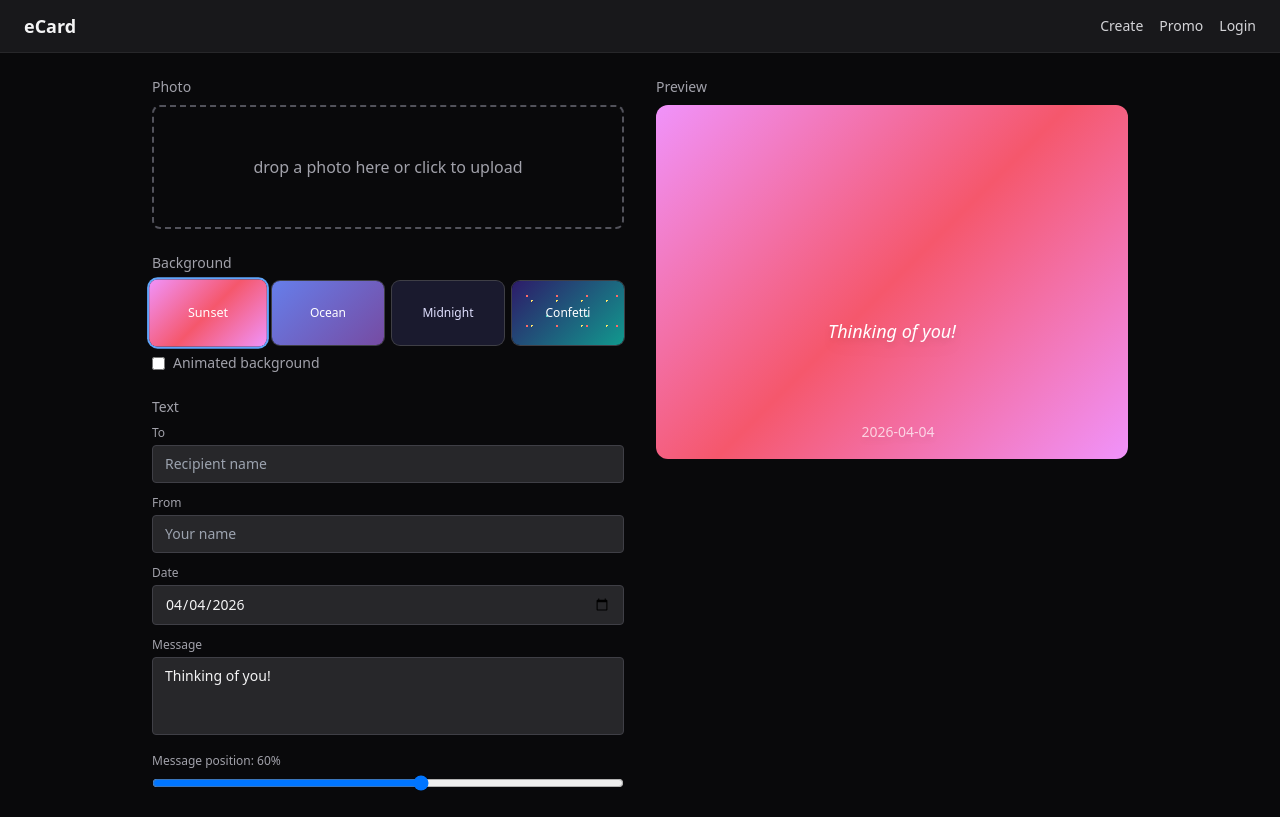
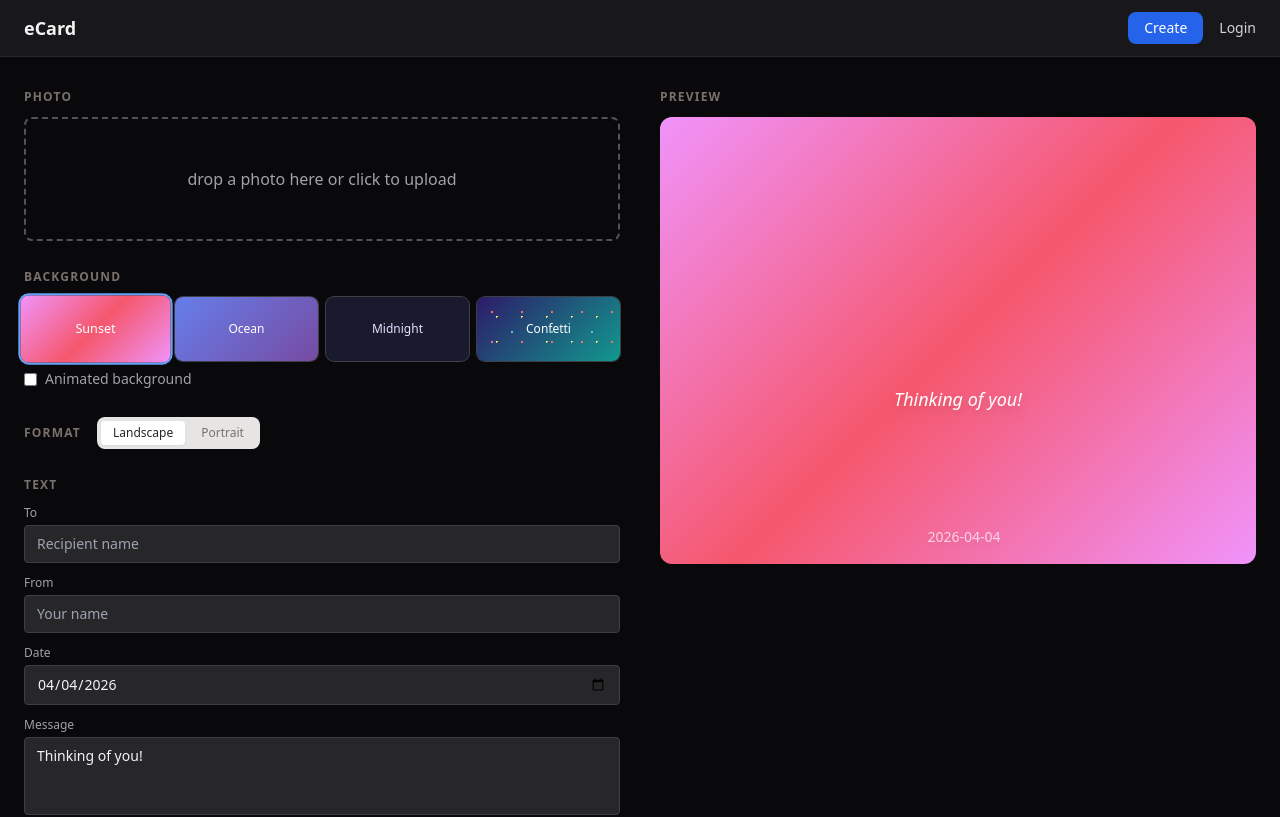
Before and after one commit to daronjay/ecard-app, a Next.js app: page /create in a window 1280 px wide. Shown: the top 817 px of the page. Built offline with nearby package versions, Linux system fonts and the light colour scheme; no server answers.

Commit message:
fix share page bugs: add back button, fix download scroll gap, dirty guard on logo nav

```diff
--- a/src/app/card/[id]/page.tsx
+++ b/src/app/card/[id]/page.tsx
@@ -44,7 +44,7 @@ export default function CardPage() {
   if (error) {
     return (
       <div className="min-h-screen flex items-center justify-center">
-        <p className="text-zinc-400">{error}</p>
+        <p className="text-stone-400">{error}</p>
       </div>
     );
   }
@@ -52,30 +52,39 @@ export default function CardPage() {
   if (!card) {
     return (
       <div className="min-h-screen flex items-center justify-center">
-        <p className="text-zinc-400">loading...</p>
+        <p className="text-stone-400">loading...</p>
       </div>
     );
   }
 
   return (
-    <div className="max-w-2xl mx-auto p-6">
+    <div className="max-w-2xl mx-auto px-6 py-8">
+      <div className="flex items-center gap-3 mb-5">
+        <button
+          onClick={() => window.history.back()}
+          className="text-stone-400 hover:text-stone-700 text-sm transition-colors"
+        >
+          ← back
+        </button>
+      </div>
       <CardPreview
         ref={cardRef}
         template={card.template}
         photoUrl={card.photoUrl}
         textConfig={card.textConfig || defaultTextConfig}
         animated={card.animated}
+        format={card.format}
       />
-      <div className="flex gap-3 mt-4">
+      <div className="flex gap-3 mt-5 pb-8">
         <button
           onClick={handleDownload}
-          className="flex-1 bg-blue-600 hover:bg-blue-500 text-white py-2 px-4 rounded-lg text-sm font-medium transition-colors"
+          className="flex-1 bg-blue-600 hover:bg-blue-500 text-white py-2.5 px-4 rounded-lg text-sm font-medium transition-colors shadow-sm"
         >
           Download
         </button>
         <button
           onClick={handleCopyLink}
-          className="flex-1 bg-zinc-700 hover:bg-zinc-600 text-white py-2 px-4 rounded-lg text-sm font-medium transition-colors"
+          className="flex-1 bg-stone-800 hover:bg-stone-700 text-white py-2.5 px-4 rounded-lg text-sm font-medium transition-colors shadow-sm"
         >
           {copied ? "copied!" : "Copy link"}
         </button>
--- a/src/app/create/page.tsx
+++ b/src/app/create/page.tsx
@@ -1,9 +1,10 @@
 "use client";
 
-import { useRef, useState } from "react";
+import { useEffect, useRef, useState } from "react";
 import { useRouter } from "next/navigation";
 import html2canvas from "html2canvas";
 import { TextConfig, defaultTextConfig } from "@/lib/types";
+import { useDirty } from "@/lib/dirty-context";
 import CardPreview from "@/components/CardPreview";
 import PhotoUpload from "@/components/PhotoUpload";
 import TemplatePicker from "@/components/TemplatePicker";
@@ -12,21 +13,38 @@ import TextEditor from "@/components/TextEditor";
 export default function CreatePage() {
   const router = useRouter();
   const cardRef = useRef<HTMLDivElement>(null);
+  const { setDirty } = useDirty();
 
   const [template, setTemplate] = useState("gradient-sunset");
   const [animated, setAnimated] = useState(false);
   const [photoUrl, setPhotoUrl] = useState<string | null>(null);
+  const [format, setFormat] = useState<"landscape" | "portrait">("landscape");
   const [textConfig, setTextConfig] = useState<TextConfig>({
     ...defaultTextConfig,
     date: new Date().toISOString().split("T")[0],
   });
   const [saving, setSaving] = useState(false);
 
+  const markDirty = () => setDirty(true);
+
+  // browser close/refresh guard
+  useEffect(() => {
+    const handler = (e: BeforeUnloadEvent) => {
+      e.preventDefault();
+      e.returnValue = "";
+    };
+    window.addEventListener("beforeunload", handler);
+    return () => {
+      window.removeEventListener("beforeunload", handler);
+      setDirty(false);
+    };
+  }, [setDirty]);
+
   const handleDownload = async () => {
     if (!cardRef.current) return;
     const canvas = await html2canvas(cardRef.current, {
       useCORS: true,
-      scale: 2, // retina quality
+      scale: 2,
       backgroundColor: null,
     });
     const link = document.createElement("a");
@@ -40,68 +58,138 @@ export default function CreatePage() {
     const res = await fetch("/api/cards", {
       method: "POST",
       headers: { "Content-Type": "application/json" },
-      body: JSON.stringify({ photoUrl, template, textConfig, animated }),
+      body: JSON.stringify({
+        photoUrl,
+        template,
+        textConfig,
+        animated,
+        format,
+      }),
     });
     const data = await res.json();
     setSaving(false);
     if (data.id) {
+      setDirty(false);
       router.push(`/card/${data.id}`);
     }
   };
 
   return (
-    <div className="max-w-5xl mx-auto p-6">
-      <div className="grid grid-cols-1 md:grid-cols-2 gap-8">
-        {/* controls */}
-        <div className="space-y-6">
+    <div className="max-w-7xl mx-auto px-6 py-8">
+      <div className="grid grid-cols-1 lg:grid-cols-2 gap-10">
+        {/* controls panel */}
+        <div className="space-y-7">
           <section>
-            <h2 className="text-sm font-medium text-zinc-400 mb-2">Photo</h2>
-            <PhotoUpload onUpload={setPhotoUrl} currentUrl={photoUrl} />
-          </section>
-
-          <section>
-            <h2 className="text-sm font-medium text-zinc-400 mb-2">
-              Background
+            <h2 className="text-xs font-semibold text-stone-500 uppercase tracking-widest mb-3">
+              Photo
             </h2>
-            <TemplatePicker
-              selected={template}
-              onSelect={setTemplate}
-              animated={animated}
-              onToggleAnimated={setAnimated}
+            <PhotoUpload
+              onUpload={(url) => {
+                setPhotoUrl(url);
+                markDirty();
+              }}
+              currentUrl={photoUrl}
             />
           </section>
 
           <section>
-            <h2 className="text-sm font-medium text-zinc-400 mb-2">Text</h2>
-            <TextEditor config={textConfig} onChange={setTextConfig} />
+            <div className="flex items-center justify-between mb-3">
+              <h2 className="text-xs font-semibold text-stone-500 uppercase tracking-widest">
+                Background
+              </h2>
+            </div>
+            <TemplatePicker
+              selected={template}
+              onSelect={(t) => {
+                setTemplate(t);
+                markDirty();
+              }}
+              animated={animated}
+              onToggleAnimated={(v) => {
+                setAnimated(v);
+                markDirty();
+              }}
+            />
           </section>
 
-          <div className="flex gap-3">
+          <section>
+            <div className="flex items-center gap-4 mb-3">
+              <h2 className="text-xs font-semibold text-stone-500 uppercase tracking-widest">
+                Format
+              </h2>
+              <div className="flex gap-1 bg-stone-200 rounded-lg p-1">
+                <button
+                  onClick={() => {
+                    setFormat("landscape");
+                    markDirty();
+                  }}
+                  className={`px-3 py-1 rounded text-xs font-medium transition-colors ${
+                    format === "landscape"
+                      ? "bg-white text-stone-800 shadow-sm"
+                      : "text-stone-500 hover:text-stone-700"
+                  }`}
+                >
+                  Landscape
+                </button>
+                <button
+                  onClick={() => {
+                    setFormat("portrait");
+                    markDirty();
+                  }}
+                  className={`px-3 py-1 rounded text-xs font-medium transition-colors ${
+                    format === "portrait"
+                      ? "bg-white text-stone-800 shadow-sm"
+                      : "text-stone-500 hover:text-stone-700"
+                  }`}
+                >
+                  Portrait
+                </button>
+              </div>
+            </div>
+          </section>
+
+          <section>
+            <h2 className="text-xs font-semibold text-stone-500 uppercase tracking-widest mb-3">
+              Text
+            </h2>
+            <TextEditor
+              config={textConfig}
+              onChange={(c) => {
+                setTextConfig(c);
+                markDirty();
+              }}
+            />
+          </section>
+
+          <div className="flex gap-3 pt-2">
             <button
               onClick={handleDownload}
-              className="flex-1 bg-blue-600 hover:bg-blue-500 text-white py-2 px-4 rounded-lg text-sm font-medium transition-colors"
+              className="flex-1 bg-blue-600 hover:bg-blue-500 text-white py-2.5 px-4 rounded-lg text-sm font-medium transition-colors shadow-sm"
             >
               Download PNG
             </button>
             <button
               onClick={handleSave}
               disabled={saving}
-              className="flex-1 bg-zinc-700 hover:bg-zinc-600 text-white py-2 px-4 rounded-lg text-sm font-medium transition-colors disabled:opacity-50"
+              className="flex-1 bg-stone-800 hover:bg-stone-700 text-white py-2.5 px-4 rounded-lg text-sm font-medium transition-colors shadow-sm disabled:opacity-50"
             >
               {saving ? "saving..." : "Save & Share"}
             </button>
           </div>
         </div>
 
-        {/* live preview */}
-        <div className="md:sticky md:top-6 self-start">
-          <h2 className="text-sm font-medium text-zinc-400 mb-2">Preview</h2>
+        {/* live preview — sticky on desktop */}
+        <div className="lg:sticky lg:top-8 self-start">
+          <h2 className="text-xs font-semibold text-stone-500 uppercase tracking-widest mb-3">
+            Preview
+          </h2>
           <CardPreview
             ref={cardRef}
             template={template}
             photoUrl={photoUrl}
             textConfig={textConfig}
             animated={animated}
+            format={format}
           />
         </div>
       </div>
--- a/src/components/Nav.tsx
+++ b/src/components/Nav.tsx
@@ -1,22 +1,41 @@
 "use client";
 
 import Link from "next/link";
+import { useRouter } from "next/navigation";
 import { useSession, signOut } from "next-auth/react";
+import { useDirty } from "@/lib/dirty-context";
 
 export default function Nav() {
   const { data: session } = useSession();
+  const { dirty, setDirty } = useDirty();
+  const router = useRouter();
+
+  const guardedNav = (href: string) => (e: React.MouseEvent) => {
+    if (dirty) {
+      e.preventDefault();
+      if (confirm("You have unsaved changes. Leave anyway?")) {
+        setDirty(false);
+        router.push(href);
+      }
+    }
+  };
 
   return (
     <nav className="flex items-center justify-between px-6 py-3 bg-zinc-900 border-b border-zinc-800">
-      <Link href="/" className="text-lg font-bold text-zinc-100">
+      <Link
+        href="/"
+        onClick={guardedNav("/")}
+        className="text-lg font-bold text-zinc-100"
+      >
         eCard
       </Link>
       <div className="flex items-center gap-4 text-sm">
-        <Link href="/create" className="text-zinc-300 hover:text-white">
+        <Link
+          href="/create"
+          onClick={guardedNav("/create")}
+          className="bg-blue-600 hover:bg-blue-500 text-white px-4 py-1.5 rounded-lg font-medium transition-colors"
+        >
           Create
-        </Link>
-        <Link href="/promo" className="text-zinc-300 hover:text-white">
-          Promo
         </Link>
         {session ? (
           <>
--- a/src/components/Providers.tsx
+++ b/src/components/Providers.tsx
@@ -1,7 +1,12 @@
 "use client";
 
 import { SessionProvider } from "next-auth/react";
+import { DirtyProvider } from "@/lib/dirty-context";
 
 export default function Providers({ children }: { children: React.ReactNode }) {
-  return <SessionProvider>{children}</SessionProvider>;
+  return (
+    <SessionProvider>
+      <DirtyProvider>{children}</DirtyProvider>
+    </SessionProvider>
+  );
 }
--- /dev/null
+++ b/src/lib/dirty-context.tsx
@@ -0,0 +1,20 @@
+"use client";
+
+import { createContext, useContext, useState, useCallback } from "react";
+
+interface DirtyCtx {
+  dirty: boolean;
+  setDirty: (v: boolean) => void;
+}
+
+const Ctx = createContext<DirtyCtx>({ dirty: false, setDirty: () => {} });
+
+export function DirtyProvider({ children }: { children: React.ReactNode }) {
+  const [dirty, setDirtyState] = useState(false);
+  const setDirty = useCallback((v: boolean) => setDirtyState(v), []);
+  return <Ctx.Provider value={{ dirty, setDirty }}>{children}</Ctx.Provider>;
+}
+
+export function useDirty() {
+  return useContext(Ctx);
+}
```
